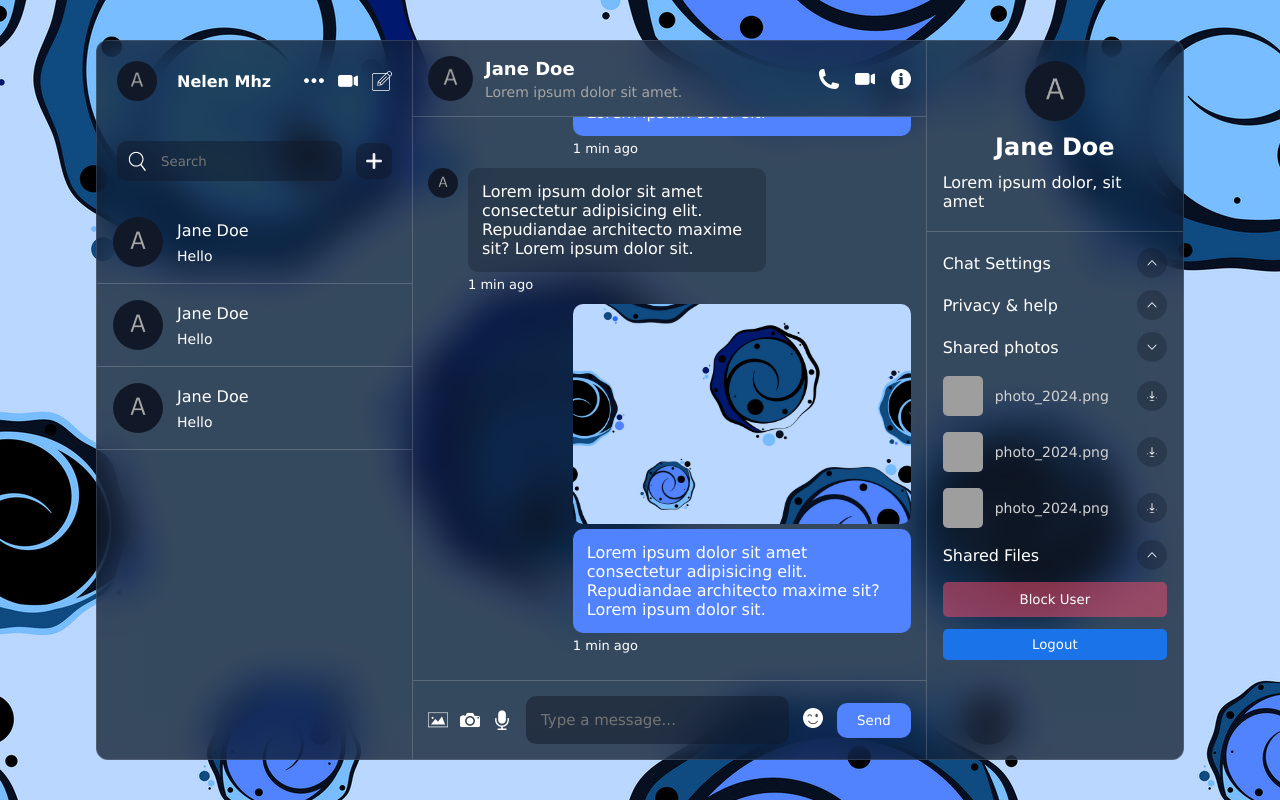
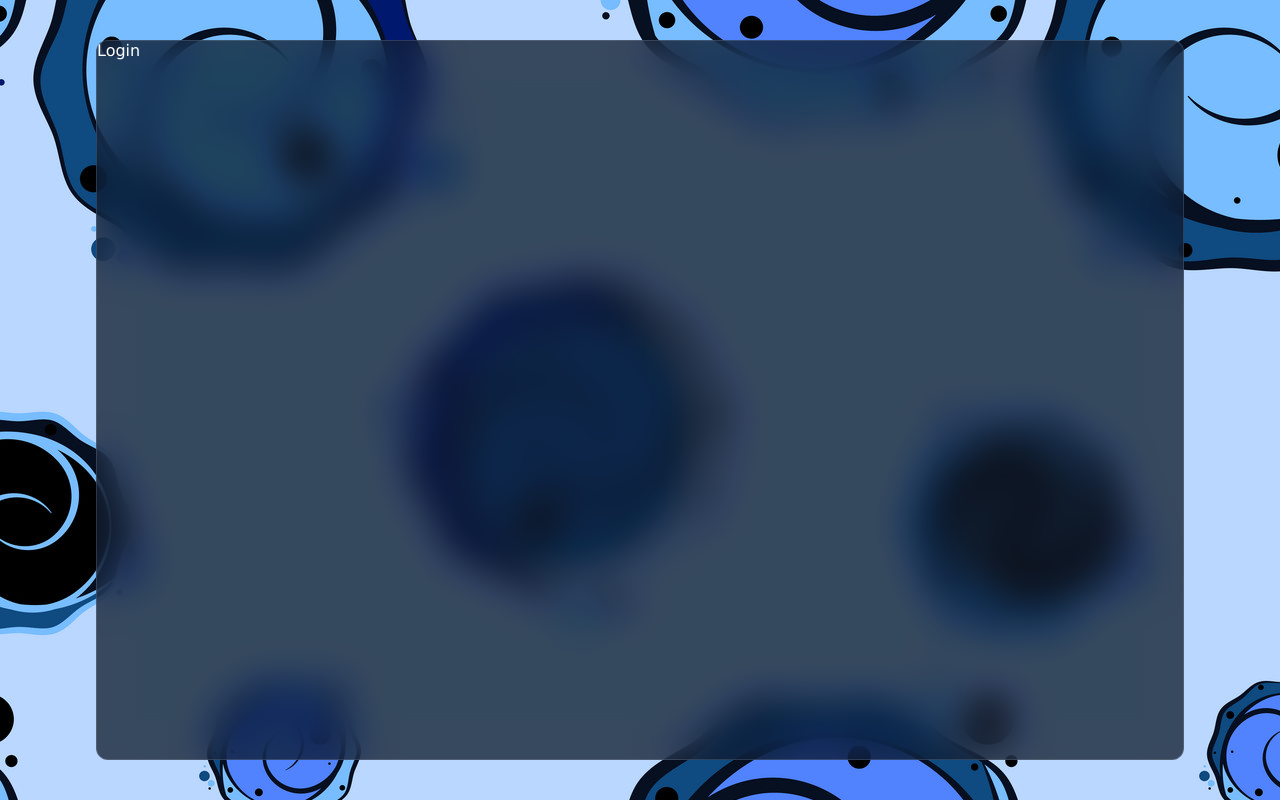
Before and after one commit to nelen-maharjan/chat-app, a React (Vite) app: page / in a window 1280 px wide. Built offline with nearby package versions, Linux system fonts and the light colour scheme; grey boxes are pictures that could not be loaded.

Commit message:
login page

```diff
--- a/src/App.jsx
+++ b/src/App.jsx
@@ -1,16 +1,24 @@
-import Chat from "./components/chat/Chat"
-import Detail from "./components/detail/Detail"
-import List from "./components/list/List"
+import Chat from "./components/chat/Chat";
+import Detail from "./components/detail/Detail";
+import List from "./components/list/List";
+import Login from "./components/login/Login";
 
 function App() {
+  const user = false;
 
   return (
     <div className="container">
-      <List />
-      <Chat />
-      <Detail />
+      {user ? (
+        <>
+          <List />
+          <Chat />
+          <Detail />
+        </>
+      ) : (
+        <Login />
+      )}
     </div>
-  )
+  );
 }
 
-export default App
+export default App;
--- /dev/null
+++ b/src/components/login/Login.jsx
@@ -0,0 +1,9 @@
+import './login.css'
+
+const Login = () => {
+  return (
+    <div className='login'>Login</div>
+  )
+}
+
+export default Login
--- /dev/null
+++ b/src/components/login/login.css
@@ -0,0 +1,3 @@
+.login{
+
+}
```
